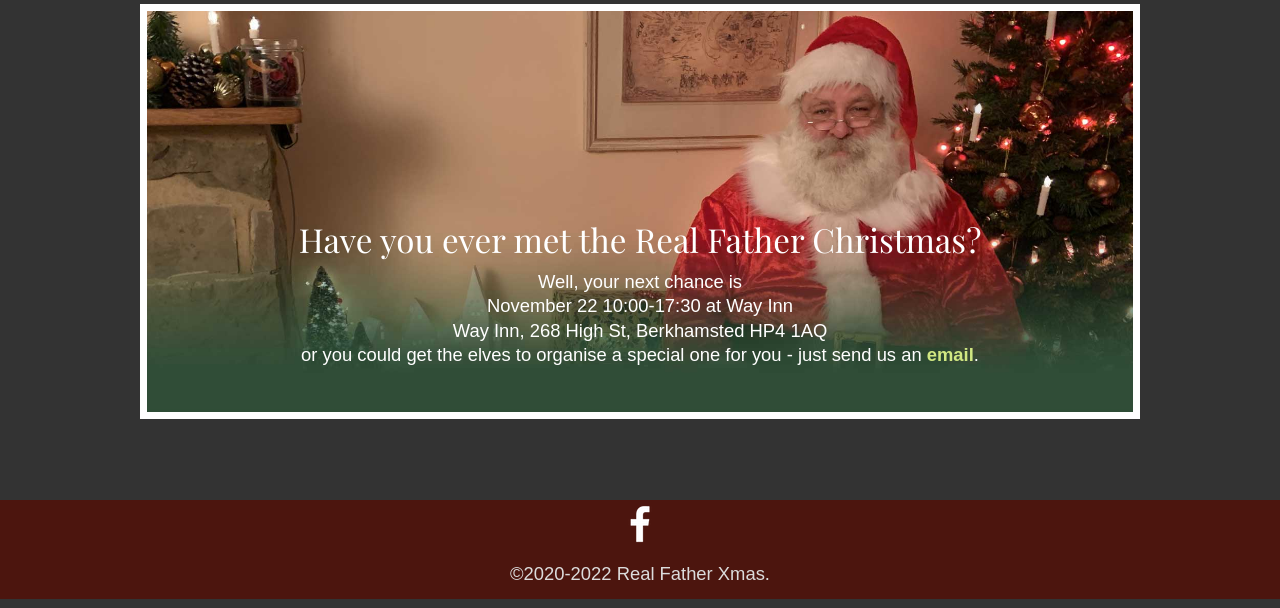
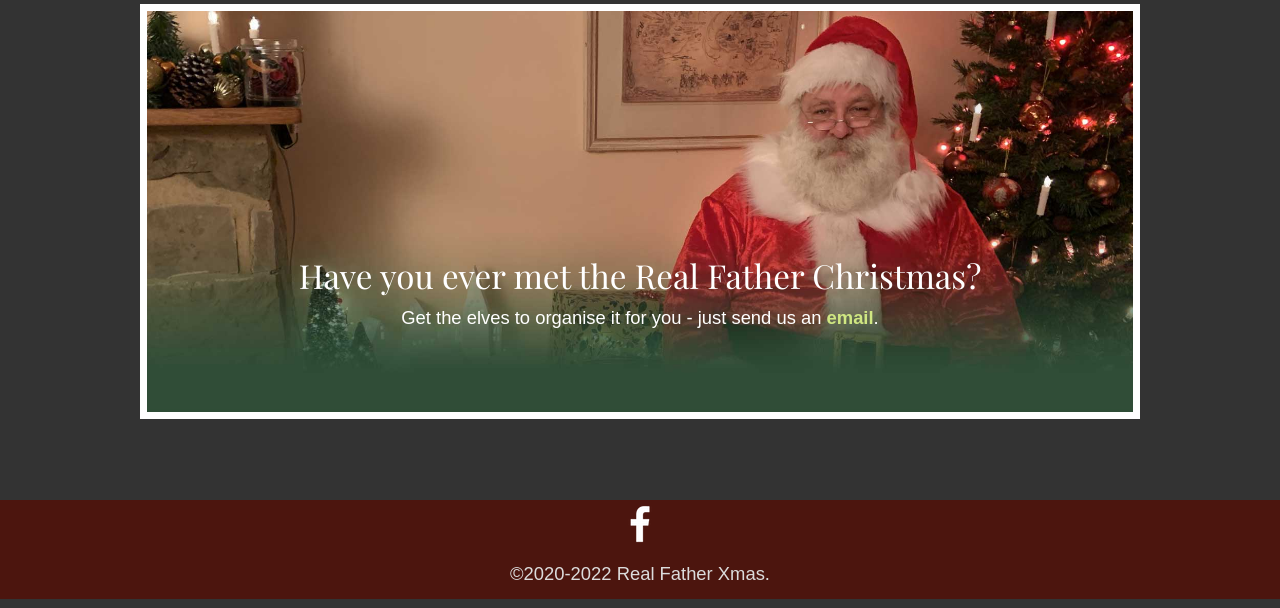
Before and after one commit to nielsencs/RealFatherXmas, a PHP site: page /index.php in a window 1280 px wide. Shown: the part 192-800 px from the top of the page. Run offline with PHP 8.4, Linux system fonts and the light colour scheme; some web fonts are replaced.

Commit message:
maybe later!

```diff
--- a/site/index.php
+++ b/site/index.php
@@ -40,11 +40,7 @@ if ($iMonth >= 8) {
 if ($iMonth >= $iMonthActive) {
   // $tHeading = "Visit Mr C from the comfort of your own home!";
   $tHeading = "Have you ever met the Real Father Christmas?";
-  // $tParaStart = 'Get the elves to organise it for you - just ';
-  $tParaStart = 'Well, your next chance is <br>';
-  $tParaStart .= 'November 22 10:00-17:30 at Way Inn<br>';
-  $tParaStart .= 'Way Inn, 268 High St, Berkhamsted HP4 1AQ<br>';
-  $tParaStart .= 'or you could get the elves to organise a special one for you - just ';
+  $tParaStart = 'Get the elves to organise it for you - just ';
 }
 
 if ($iMonth == 12 && $iDay > 24) {
```
